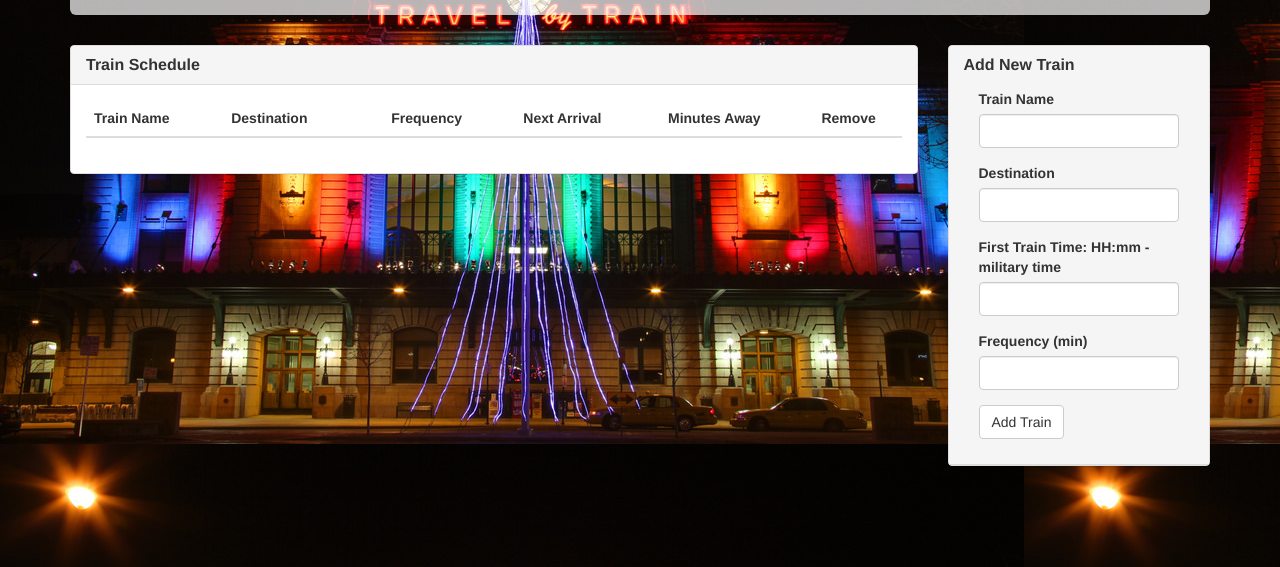
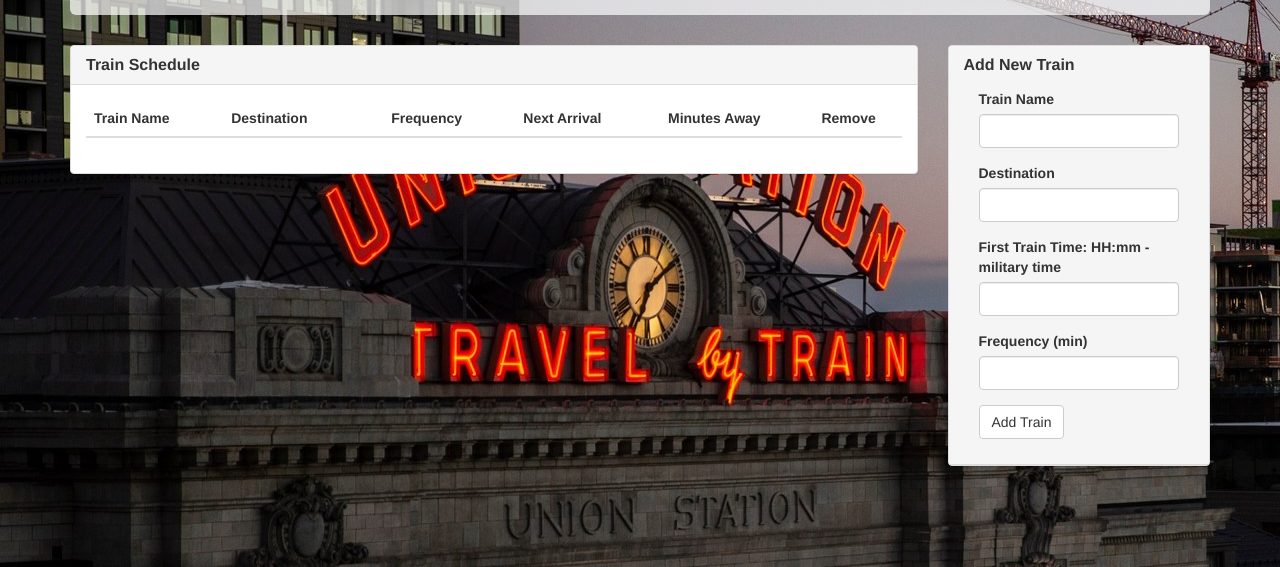
Before and after one commit to thatlisajones/Train-Scheduler-basic, a plain HTML site: page index.html in a window 1280 px wide. Shown: the part 233-800 px from the top of the page. Drawn offline with nearby package versions, Linux system fonts and the light colour scheme; no server answers.

Commit message:
New background image

```diff
--- a/assets/css/style.css
+++ b/assets/css/style.css
@@ -1,6 +1,6 @@
 body {
-  background-image: url(images/unionstation.jpg);
-  background-image: repeat;
+  background-image: url(images/Westernskyline_01.JPG);
+  background-image: no-repeat;
 }
 
 .jumbotron {
```
Also changed, not shown: assets/css/images/Westernskyline_01.JPG (added).
